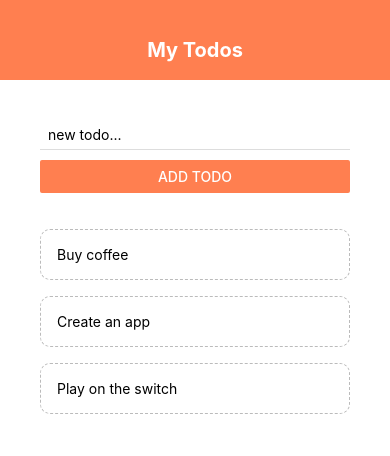
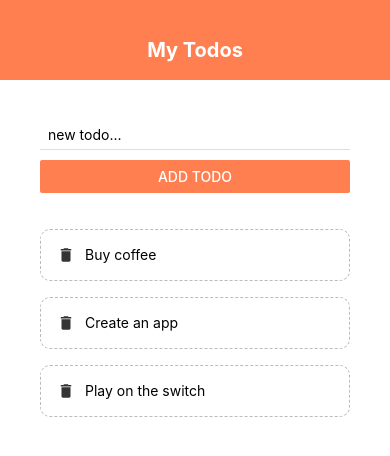
Before and after one commit to sir-radar/react-native-todo-app, a React Native app: screen / in a window 390 px wide. Shown: the top 456 px of the page. Built offline with nearby package versions, Linux system fonts and the light colour scheme.

Commit message:
added icons

```diff
--- a/components/todoItem.js
+++ b/components/todoItem.js
@@ -1,22 +1,30 @@
 import React from 'react';
-import { StyleSheet, Text, TouchableOpacity } from 'react-native';
+import { StyleSheet, View, Text, TouchableOpacity } from 'react-native';
+import { MaterialIcons } from '@expo/vector-icons';
 
 
 export default function TodoItem({item, pressHandler}){
   return(
     <TouchableOpacity onPress={() => pressHandler(item.key)}>
-      <Text style={styles.item}>{item.text}</Text>
+      <View style={styles.item}>
+        <MaterialIcons name='delete' size={18} color='#333'/>
+        <Text style={styles.itemText}>{item.text}</Text>
+      </View>
     </TouchableOpacity>
   )
 }
 
 const styles = StyleSheet.create({
   item:{
+    flexDirection: 'row',
     padding: 16,
     marginTop: 16,
     borderColor: '#bbb',
     borderWidth: 1,
     borderStyle: 'dashed',
     borderRadius: 10
+  },
+  itemText:{
+    marginLeft: 10
   }
 })
```
